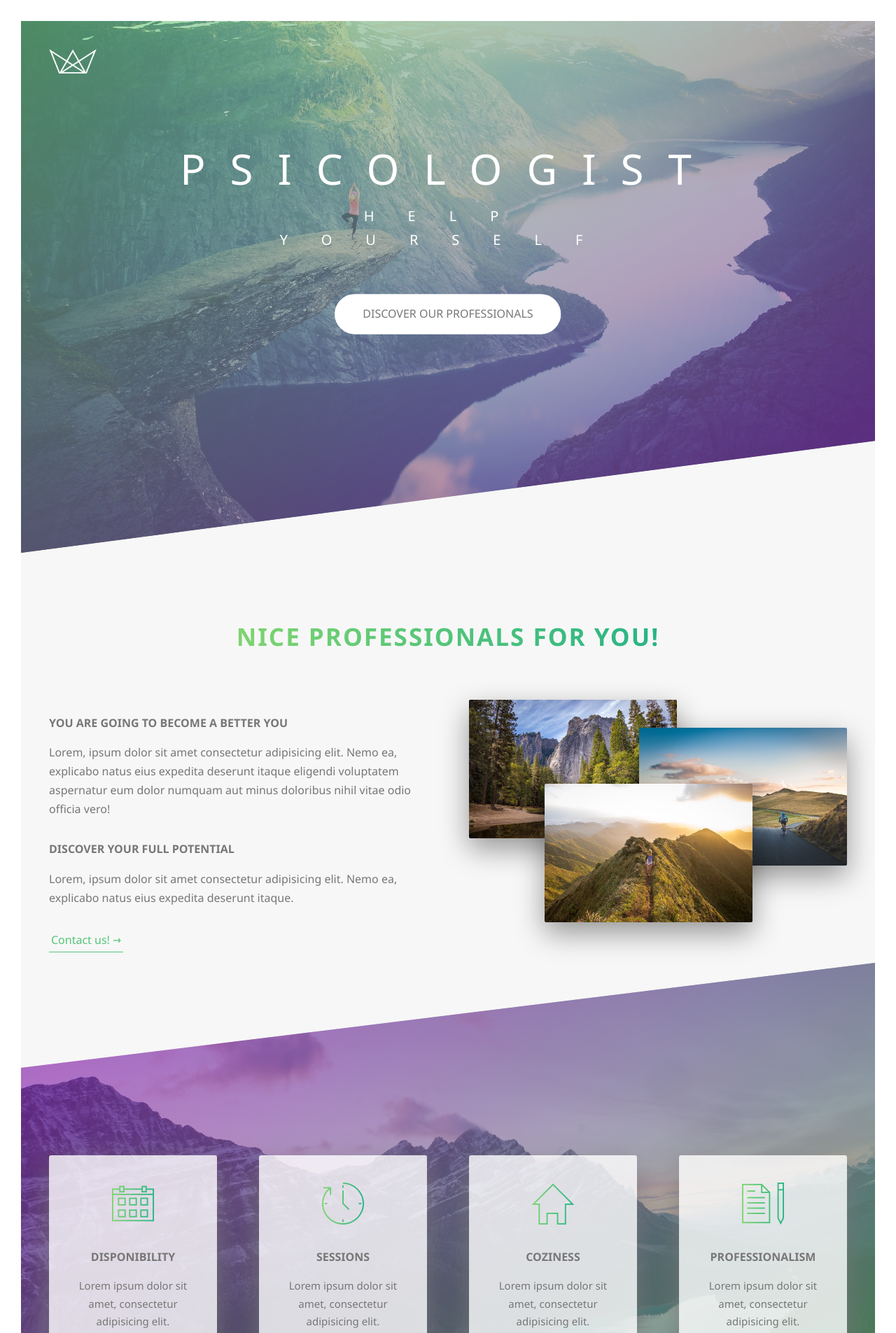
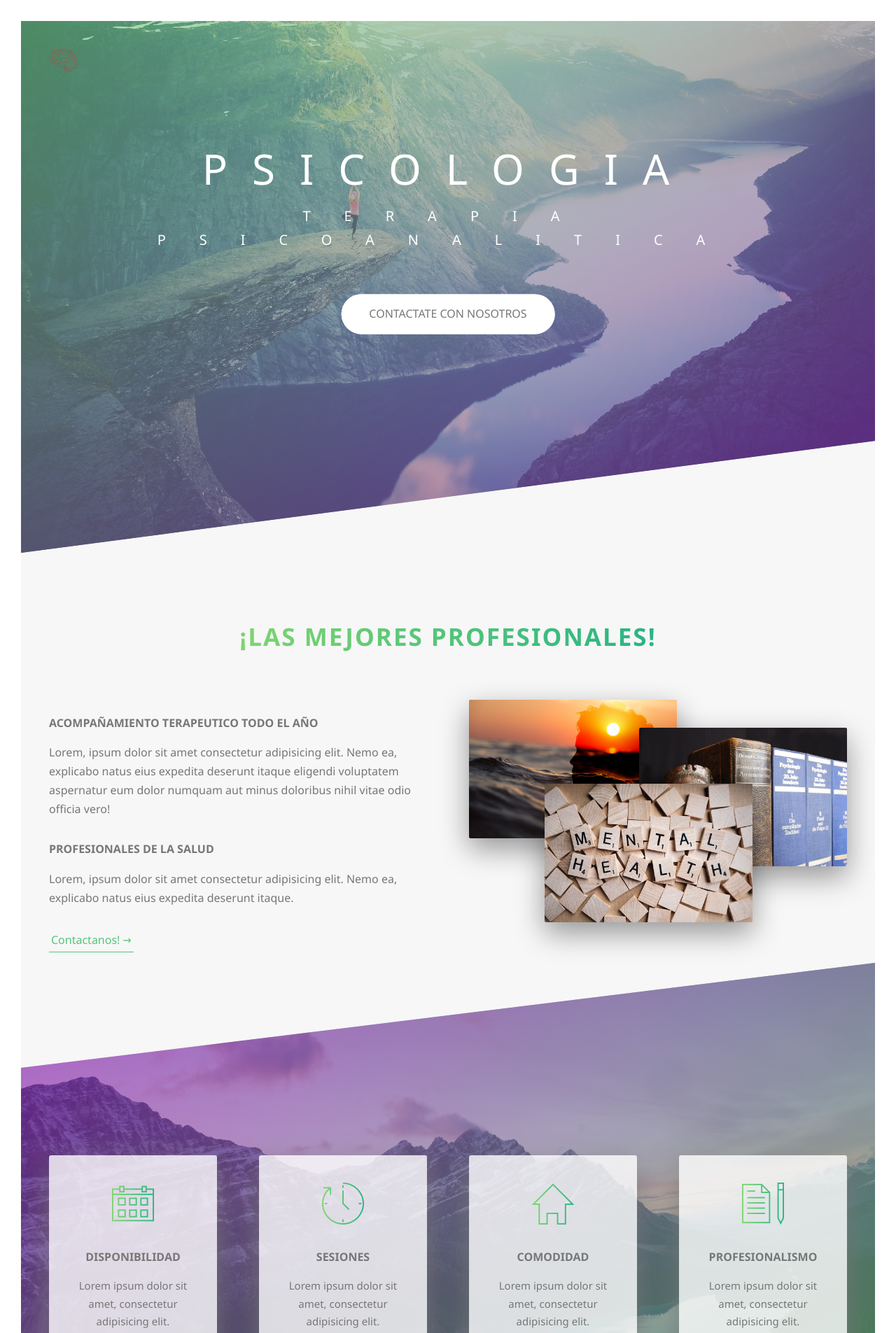
Before and after one commit to pasaporteN25/psico2, a PHP site: page / in a window 1280 px wide. Shown: the top 1905 px of the page at 70% size. Run offline with PHP 8.4, Linux system fonts and the light colour scheme.

Commit message:
Modificaciones para presentacion

```diff
--- a/index.php
+++ b/index.php
@@ -7,35 +7,35 @@
     <!-- <link rel="stylesheet" href="css/icon-font.css" /> -->
     <link rel="stylesheet" href="css/icon-font.css" />
     <link rel="stylesheet" href="css/style.css" />
-    <link rel="shortcut icon" type="image/png" href="img/favicon.png" />
+    <link rel="shortcut icon" type="image/png" href="img/brain-favicon-32x32.png" />
 
-    <title>Natours | Exciting tours for adventurous people</title>
+    <title> Psicologia en Buenos Aires</title>
   </head>
   <body>
     <header class="header">
       <div class="header__logo-box">
-        <img src="img/logo-white.png" alt="natours-logo" class="header__logo" />
+        <img src="img/logo-brain-toppng.png" alt="natours-logo" class="header__logo" />
       </div>
       <div class="header__text-box">
         <h1 class="heading-primary">
-          <span class="heading-primary--main">PSICOLOGIST </span>
-          <span class="heading-primary--sub">help yourself </span>
+          <span class="heading-primary--main">PSICOLOGIA</span>
+          <span class="heading-primary--sub"> Terapia Psicoanalitica </span>
         </h1>
 
-        <a href="#" class="btn btn--white btn--animated"
-          >Discover our professionals</a
+        <a href="#contact-us-section" class="btn btn--white btn--animated"
+          >Contactate con nosotros</a
         >
       </div>
     </header>
     <main>
       <section class="section-about">
         <div class="u-center-text u-margin-bottom-big">
-          <h2 class="heading-secondary">Nice professionals for you!</h2>
+          <h2 class="heading-secondary">¡Las mejores profesionales!</h2>
         </div>
         <div class="row">
           <div class="col-1-of-2">
             <h3 class="heading-tertiary u-margin-bottom-small">
-              You are going to become a better you
+              Acompañamiento terapeutico todo el año
             </h3>
             <p class="paragraph">
               Lorem, ipsum dolor sit amet consectetur adipisicing elit. Nemo ea,
@@ -44,26 +44,26 @@
               officia vero!
             </p>
             <h3 class="heading-tertiary u-margin-bottom-small">
-              Discover your full potential
+              Profesionales de la salud
             </h3>
             <p class="paragraph">
               Lorem, ipsum dolor sit amet consectetur adipisicing elit. Nemo ea,
               explicabo natus eius expedita deserunt itaque.
             </p>
-            <a href="#" class="btn-text">Contact us! &rarr;</a>
+            <a href="#contact-us-section" class="btn-text">Contactanos! &rarr;</a>
           </div>
           <div class="col-1-of-2">
             <div class="composition">
               <img
-                src="img/nat-1-large.jpg"
+                src="img/mind-composition-1.jpg"
                 alt="photo1"
                 class="composition__photo composition__photo--p1"
               /><img
-                src="img/nat-2-large.jpg"
+                src="img/mind-composition-2.jpg"
                 alt="photo2"
                 class="composition__photo composition__photo--p2"
               /><img
-                src="img/nat-3-large.jpg"
+                src="img/mind-composition-3.jpg"
                 alt="photo3"
                 class="composition__photo composition__photo--p3"
               />
@@ -77,7 +77,7 @@
             <div class="feature-box">
               <i class="feature-box__icon icon-basic-calendar"></i>
               <h3 class="heading-tertiary u-margin-bottom-small">
-                Disponibility
+                Disponibilidad
               </h3>
               <p class="feature-box__text">
                 Lorem ipsum dolor sit amet, consectetur adipisicing elit.
@@ -88,7 +88,7 @@
           <div class="col-1-of-4">
             <div class="feature-box">
               <i class="feature-box__icon icon-basic-clockwise"></i>
-              <h3 class="heading-tertiary u-margin-bottom-small">Sessions</h3>
+              <h3 class="heading-tertiary u-margin-bottom-small">Sesiones</h3>
               <p class="feature-box__text">
                 Lorem ipsum dolor sit amet, consectetur adipisicing elit.
                 Accusantium culpa autem necessitatibus.
@@ -98,7 +98,7 @@
           <div class="col-1-of-4">
             <div class="feature-box">
               <i class="feature-box__icon icon-basic-home"></i>
-              <h3 class="heading-tertiary u-margin-bottom-small">coziness</h3>
+              <h3 class="heading-tertiary u-margin-bottom-small">Comodidad</h3>
               <p class="feature-box__text">
                 Lorem ipsum dolor sit amet, consectetur adipisicing elit.
                 Accusantium culpa autem necessitatibus.
@@ -109,7 +109,7 @@
             <div class="feature-box">
               <i class="feature-box__icon icon-basic-sheet-pencil"></i>
               <h3 class="heading-tertiary u-margin-bottom-small">
-                Professionalism
+                Profesionalismo
               </h3>
               <p class="feature-box__text">
                 Lorem ipsum dolor sit amet, consectetur adipisicing elit.
@@ -121,7 +121,7 @@
       </section>
       <section class="section-tours">
         <div class="u-center-text u-margin-bottom-big">
-          <h2 class="heading-secondary">Discover Our Professionals</h2>
+          <h2 class="heading-secondary">¿Porque elegirnos?</h2>
         </div>
         <div class="row">
           <div class="col-1-of-3">
@@ -130,7 +130,7 @@
                 <div class="card__picture card__picture--1">&nbsp;</div>
                 <h4 class="card__heading">
                   <span class="card__heading-span card__heading-span--1"
-                    >The mind exploration</span
+                    >Profesionales UBA</span
                   >
                 </h4>
                 <div class="card__details">
@@ -145,11 +145,11 @@
               </div>
               <div class="card__side card__side--back card__side--back-1">
                 <div class="card__cta">
-                  <div class="card__price-box">
+                  <!-- <div class="card__price-box">
                     <p class="card__price-only">Only</p>
                     <p class="card__price-value">$297</p>
-                  </div>
-                  <a href="" class="btn btn--white">Book Now</a>
+                  </div> -->
+                  <a href="#contact-us-section" class="btn btn--white">Contactanos</a>
                 </div>
               </div>
             </div>
@@ -160,7 +160,7 @@
                 <div class="card__picture card__picture--2">&nbsp;</div>
                 <h4 class="card__heading">
                   <span class="card__heading-span card__heading-span--2">
-                    The forest hiker
+                    Las mejores Profesionales
                   </span>
                 </h4>
                 <div class="card__details">
@@ -175,11 +175,11 @@
               </div>
               <div class="card__side card__side--back card__side--back-2">
                 <div class="card__cta">
-                  <div class="card__price-box">
+                  <!-- <div class="card__price-box">
                     <p class="card__price-only">Only</p>
                     <p class="card__price-value">$456</p>
-                  </div>
-                  <a href="" class="btn btn--white">Book Now</a>
+                  </div> -->
+                  <a href="#contact-us-section" class="btn btn--white">Contactanos</a>
                 </div>
               </div>
             </div>
@@ -190,7 +190,7 @@
                 <div class="card__picture card__picture--3">&nbsp;</div>
                 <h4 class="card__heading">
                   <span class="card__heading-span card__heading-span--3"
-                    >The snow Adventurer</span
+                    >La mejor atencion</span
                   >
                 </h4>
                 <div class="card__details">
@@ -205,11 +205,11 @@
               </div>
               <div class="card__side card__side--back card__side--back-3">
                 <div class="card__cta">
-                  <div class="card__price-box">
+                  <!-- <div class="card__price-box">
                     <p class="card__price-only">Only</p>
                     <p class="card__price-value">$789</p>
-                  </div>
-                  <a href="" class="btn btn--white">Book Now</a>
+                  </div> -->
+                  <a href="#contact-us-section" class="btn btn--white">Contactanos</a>
                 </div>
               </div>
             </div>
@@ -219,12 +219,13 @@
           <a href="" class="btn btn--green">Discover all Tours</a>
         </div>
       </section>
+
       <section class="section-stories">
         <div class="bg-video">
           <video class="bg-video__content" autoplay muted loop>
             <source src="img/video.mp4" type="video/mp4" />
             <source src="img/video.webm" type="video/webm" />
-            Your browser is not supported!
+            Su navegador no es soportado!
           </video>
         </div>
         <div class="u-center-text u-margin-bottom-big">
@@ -283,13 +284,13 @@
           <a href="#" class="btn-text">Read real stories! &rarr;</a>
         </div>
       </section>
-      <section class="section-book">
+      <section class="section-book" id="contact-us-section">
         <div class="row">
           <div class="book">
             <div class="book__form">
               <form action="#" class="form">
                 <div class="u-margin-bottom-medium">
-                  <h2 class="heading-secondary">Start Booking now</h2>
+                  <h2 class="heading-secondary">Solicite una cita</h2>
                 </div>
                 <div class="form__group">
                   <input
@@ -299,7 +300,7 @@
                     placeholder="Full Name"
                     required
                   />
-                  <label for="name" class="form__label">Full Name</label>
+                  <label for="name" class="form__label">Nombre Completo</label>
                 </div>
                 <div class="form__group">
                   <input
@@ -309,7 +310,7 @@
                     id="email"
                     required
                   />
-                  <label for="email" class="form__label">Email Address</label>
+                  <label for="email" class="form__label">Correo Electronico</label>
                 </div>
                 <div class="form__group u-margin-bottom-medium">
                   <div class="form__radio-group">
@@ -338,7 +339,7 @@
                   </div>
                 </div>
                 <div class="form__group">
-                  <button class="btn btn--green">Next step &rarr;</button>
+                  <button class="btn btn--green">Enviar &rarr;</button>
                 </div>
               </form>
             </div>
@@ -348,6 +349,7 @@
     </main>
     <footer class="footer">
       <div class="footer__logo-box">
+        <!--Cambiar este logo-->
         <img
           src="img/logo-green-2x.png"
           alt="Natours Logo"
@@ -359,19 +361,13 @@
           <div class="footer__navigation">
             <ul class="footer_list">
               <li class="footer__item">
-                <a href="#" class="footer__link">Company</a>
+                <a href="#" class="footer__link">Nosotros</a>
               </li>
               <li class="footer__item">
-                <a href="#" class="footer__link">Contact Us</a>
+                <a href="#" class="footer__link">Contactanos</a>
               </li>
               <li class="footer__item">
-                <a href="#" class="footer__link">Carrer</a>
-              </li>
-              <li class="footer__item">
-                <a href="#" class="footer__link">Privacy policy</a>
-              </li>
-              <li class="footer__item">
-                <a href="#" class="footer__link">Terms</a>
+                <a href="#" class="footer__link">Politica de Privacidad</a>
               </li>
             </ul>
           </div>
@@ -385,6 +381,7 @@
             this webpage for both personal and commercial use, but NOT to claim
             it as your own design. A credit to the original author, Jonas
             Schmedtmann, is of course highly appreciated!
+            Pensar que hacer aca
           </p>
         </div>
       </div>
```
Also changed, not shown: img/brain-favicon-32x32.png (added), img/logo-brain-toppng.png (added), img/mind-composition-1.jpg (added), img/mind-composition-2.jpg (added), img/mind-composition-3.jpg (added).
